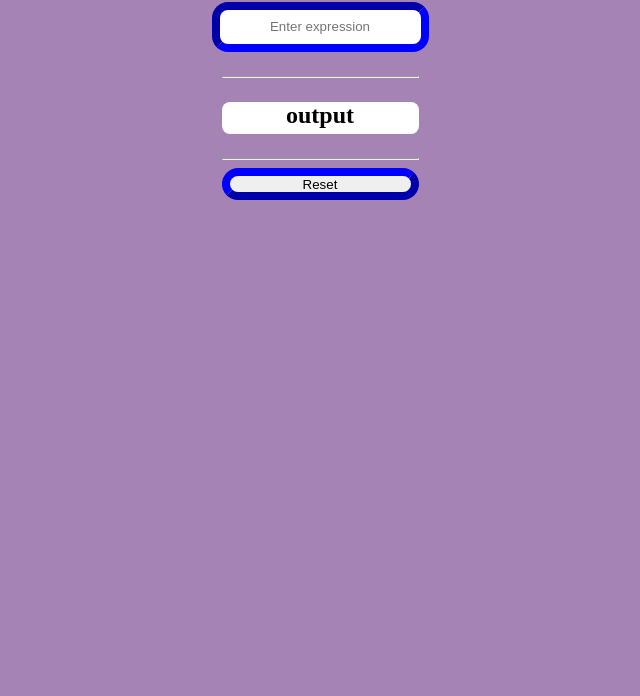
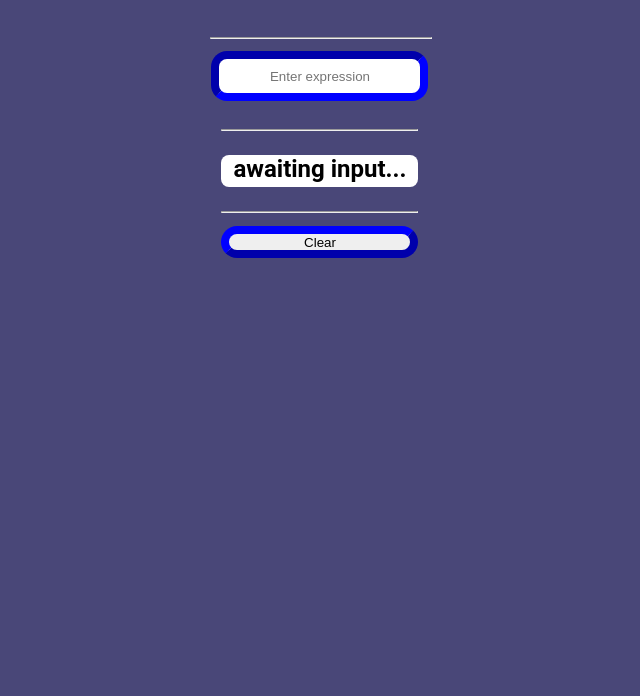
Before and after one commit to Brennan-Cox/WebCalculator, a plain HTML site: page index.html in a window 1280 px wide. Shown: the part 104-800 px from the top of the page, without its empty margins (320-960 px from the left). Drawn offline with Linux system fonts and the light colour scheme.

Commit message:
added some info

```diff
--- a/index.html
+++ b/index.html
@@ -9,7 +9,7 @@
     <link rel='stylesheet' type='text/css' media='screen' href='main.css'>
 </head>
 
-<body style="background-color: #a584b5; width: auto;">
+<body>
     <div class="container">
         <div class="row">
             <div class="section">
@@ -21,9 +21,9 @@
                             placeholder="Enter expression" onkeyup="calculate()" autocomplete="off">
                     </div>
                     <hr>
-                    <p class="output" id="result">output</p>
+                    <p class="output" id="result">awaiting input...</p>
                     <hr>
-                    <input type="reset" value="Reset" class="button">
+                    <button id="clearbutton" onclick="clear()" class="button">Clear</button>
                 </form>
             </div>
         </div>
--- a/main.css
+++ b/main.css
@@ -1,4 +1,4 @@
-/* container */
+/* container put border around container for calculator*/
 .container {
   width: 100%;
   height: 100%;
@@ -8,6 +8,7 @@
   justify-content: center;
   border-radius: 1rem;
   border-color: #000;
+  border-width: 1rem;
   text-align: center;
 }
 
@@ -70,3 +71,11 @@
     background-color: #494778;
     color: #000;
 }
+
+body {
+    background-color: #494778;
+    color: #fff;
+    font-family: 'Roboto', sans-serif;
+    font-weight: bold;
+    font-size: x-large;
+}
--- a/main.js
+++ b/main.js
@@ -5,6 +5,9 @@ function calculate() {
     expression = expressionBox.value
     expression = evaluateExpression(expression);
     resultBox.innerHTML = expression;
+    if (resultBox.innerHTML == "") {
+        clear()
+    }
 }
 
 function verifyParens(expression) {
@@ -164,5 +167,6 @@ function evaluateExpression(expression) {
 }
 
 function clear() {
-    resultBox.innerHTML = '';
+    resultBox.innerHTML = "awaiting input";
+    expressionBox.value = '';
 }
```
